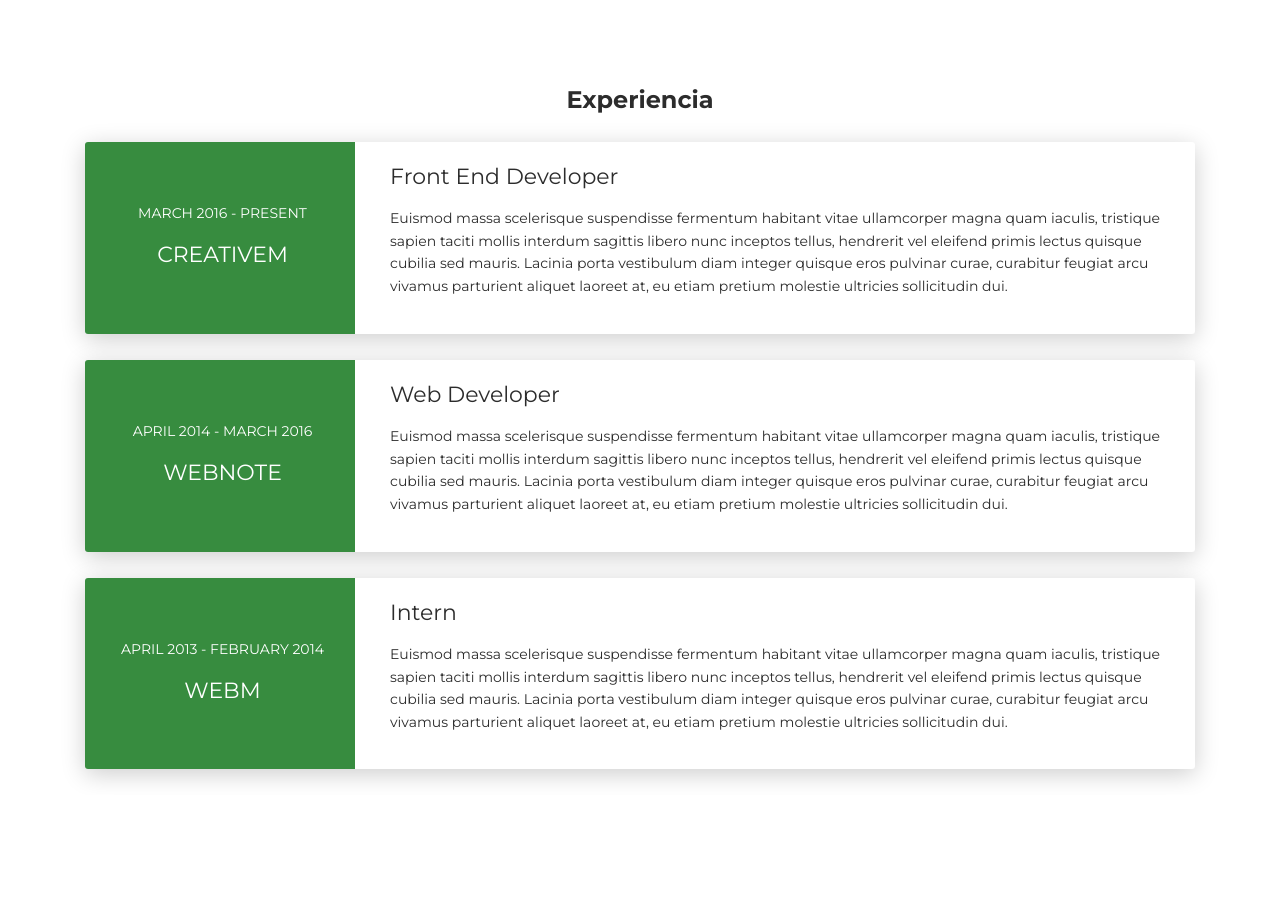
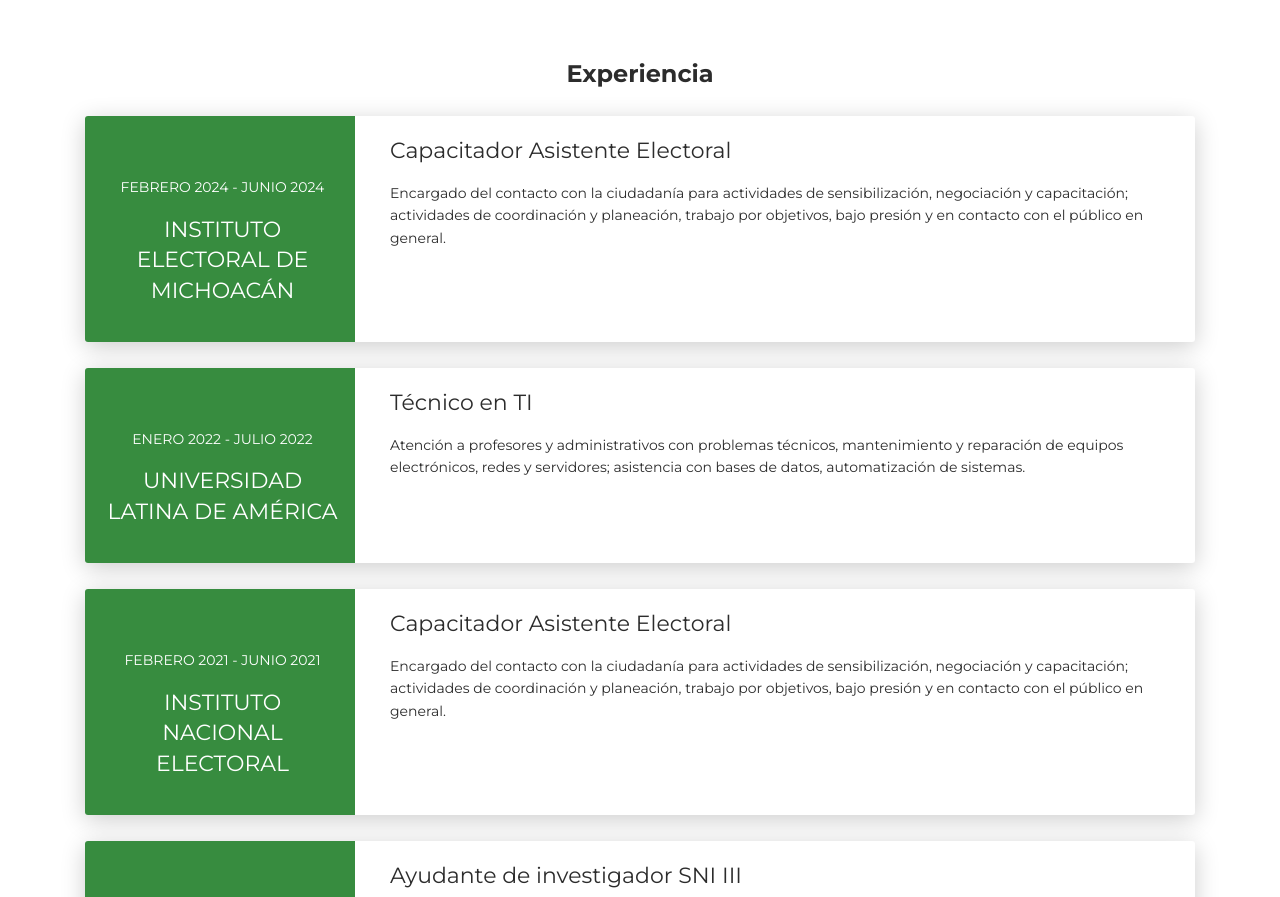
Before and after one commit to bokol-ooch/bokol-ooch.github.io, a plain HTML site: page index.html in a window 1280 px wide. Shown: the part 2720-3617 px from the top of the page. Drawn offline with Linux system fonts and the light colour scheme.

Commit message:
Update index.html

```diff
--- a/index.html
+++ b/index.html
@@ -114,7 +114,7 @@
           <div class="card-body">
             <div class="h5">Licenciatura en Ciencias Fisico Matematicas</div>
             <p class="category">Universidad Michoacana de San Nicolas de Hidalgo</p>
-            <p>Euismod massa scelerisque suspendisse fermentum habitant vitae ullamcorper magna quam iaculis, tristique sapien taciti mollis interdum sagittis libero nunc inceptos tellus, hendrerit vel eleifend primis lectus quisque cubilia sed mauris. Lacinia porta vestibulum diam integer quisque eros pulvinar curae, curabitur feugiat arcu vivamus parturient aliquet laoreet at, eu etiam pretium molestie ultricies sollicitudin dui.</p>
+            <p>Curse materias de probabilidad, estadística, programación avanzada, análisis de datos, aprendizaje maquina, bases de datos e inteligencia artificial. Tesis en análisis de sistemas dinámicos.</p>
           </div>
         </div>
       </div>
@@ -130,14 +130,14 @@
       <div class="card-body">
         <div class="row">
           <div class="col-md-6">
-            <div class="progress-container progress-primary"><span class="progress-badge">HTML</span>
+            <div class="progress-container progress-primary"><span class="progress-badge">Python</span>
               <div class="progress">
                 <div class="progress-bar progress-bar-primary" data-aos="progress-full" data-aos-offset="10" data-aos-duration="2000" role="progressbar" aria-valuenow="60" aria-valuemin="0" aria-valuemax="100" style="width: 80%;"></div><span class="progress-value">80%</span>
               </div>
             </div>
           </div>
           <div class="col-md-6">
-            <div class="progress-container progress-primary"><span class="progress-badge">CSS</span>
+            <div class="progress-container progress-primary"><span class="progress-badge">C++</span>
               <div class="progress">
                 <div class="progress-bar progress-bar-primary" data-aos="progress-full" data-aos-offset="10" data-aos-duration="2000" role="progressbar" aria-valuenow="60" aria-valuemin="0" aria-valuemax="100" style="width: 75%;"></div><span class="progress-value">75%</span>
               </div>
@@ -146,14 +146,14 @@
         </div>
         <div class="row">
           <div class="col-md-6">
-            <div class="progress-container progress-primary"><span class="progress-badge">JavaScript</span>
+            <div class="progress-container progress-primary"><span class="progress-badge">Java</span>
               <div class="progress">
                 <div class="progress-bar progress-bar-primary" data-aos="progress-full" data-aos-offset="10" data-aos-duration="2000" role="progressbar" aria-valuenow="60" aria-valuemin="0" aria-valuemax="100" style="width: 60%;"></div><span class="progress-value">60%</span>
               </div>
             </div>
           </div>
           <div class="col-md-6">
-            <div class="progress-container progress-primary"><span class="progress-badge">SASS</span>
+            <div class="progress-container progress-primary"><span class="progress-badge">SQL</span>
               <div class="progress">
                 <div class="progress-bar progress-bar-primary" data-aos="progress-full" data-aos-offset="10" data-aos-duration="2000" role="progressbar" aria-valuenow="60" aria-valuemin="0" aria-valuemax="100" style="width: 60%;"></div><span class="progress-value">60%</span>
               </div>
@@ -162,14 +162,14 @@
         </div>
         <div class="row">
           <div class="col-md-6">
-            <div class="progress-container progress-primary"><span class="progress-badge">Bootstrap</span>
+            <div class="progress-container progress-primary"><span class="progress-badge">R</span>
               <div class="progress">
                 <div class="progress-bar progress-bar-primary" data-aos="progress-full" data-aos-offset="10" data-aos-duration="2000" role="progressbar" aria-valuenow="60" aria-valuemin="0" aria-valuemax="100" style="width: 75%;"></div><span class="progress-value">75%</span>
               </div>
             </div>
           </div>
           <div class="col-md-6">
-            <div class="progress-container progress-primary"><span class="progress-badge">Photoshop</span>
+            <div class="progress-container progress-primary"><span class="progress-badge">Fortran</span>
               <div class="progress">
                 <div class="progress-bar progress-bar-primary" data-aos="progress-full" data-aos-offset="10" data-aos-duration="2000" role="progressbar" aria-valuenow="60" aria-valuemin="0" aria-valuemax="100" style="width: 70%;"></div><span class="progress-value">70%</span>
               </div>
@@ -319,14 +319,14 @@
       <div class="row">
         <div class="col-md-3 bg-primary" data-aos="fade-right" data-aos-offset="50" data-aos-duration="500">
           <div class="card-body cc-experience-header">
-            <p>March 2016 - Present</p>
-            <div class="h5">CreativeM</div>
+            <p>Febrero 2024 - Junio 2024</p>
+            <div class="h5">Instituto Electoral de Michoacán</div>
           </div>
         </div>
         <div class="col-md-9" data-aos="fade-left" data-aos-offset="50" data-aos-duration="500">
           <div class="card-body">
-            <div class="h5">Front End Developer</div>
-            <p>Euismod massa scelerisque suspendisse fermentum habitant vitae ullamcorper magna quam iaculis, tristique sapien taciti mollis interdum sagittis libero nunc inceptos tellus, hendrerit vel eleifend primis lectus quisque cubilia sed mauris. Lacinia porta vestibulum diam integer quisque eros pulvinar curae, curabitur feugiat arcu vivamus parturient aliquet laoreet at, eu etiam pretium molestie ultricies sollicitudin dui.</p>
+            <div class="h5">Capacitador Asistente Electoral</div>
+            <p>Encargado del contacto con la ciudadanía para actividades de sensibilización, negociación y capacitación; actividades de coordinación y planeación, trabajo por objetivos, bajo presión y en contacto con el público en general.</p>
           </div>
         </div>
       </div>
@@ -335,30 +335,50 @@
       <div class="row">
         <div class="col-md-3 bg-primary" data-aos="fade-right" data-aos-offset="50" data-aos-duration="500">
           <div class="card-body cc-experience-header">
-            <p>April 2014 - March 2016</p>
-            <div class="h5">WebNote</div>
+            <p>Enero 2022 - Julio 2022</p>
+            <div class="h5">Universidad Latina de América</div>
           </div>
         </div>
         <div class="col-md-9" data-aos="fade-left" data-aos-offset="50" data-aos-duration="500">
           <div class="card-body">
-            <div class="h5">Web Developer</div>
-            <p>Euismod massa scelerisque suspendisse fermentum habitant vitae ullamcorper magna quam iaculis, tristique sapien taciti mollis interdum sagittis libero nunc inceptos tellus, hendrerit vel eleifend primis lectus quisque cubilia sed mauris. Lacinia porta vestibulum diam integer quisque eros pulvinar curae, curabitur feugiat arcu vivamus parturient aliquet laoreet at, eu etiam pretium molestie ultricies sollicitudin dui.</p>
+            <div class="h5">Técnico en TI</div>
+            <p>Atención a profesores y administrativos con problemas técnicos, mantenimiento y reparación de equipos electrónicos, redes y servidores; asistencia con bases de datos, automatización de sistemas.</p>
           </div>
         </div>
       </div>
     </div>
+
+
+<div class="card">
+      <div class="row">
+        <div class="col-md-3 bg-primary" data-aos="fade-right" data-aos-offset="50" data-aos-duration="500">
+          <div class="card-body cc-experience-header">
+            <p>Febrero 2021 - Junio 2021</p>
+            <div class="h5">Instituto Nacional Electoral</div>
+          </div>
+        </div>
+        <div class="col-md-9" data-aos="fade-left" data-aos-offset="50" data-aos-duration="500">
+          <div class="card-body">
+            <div class="h5">Capacitador Asistente Electoral</div>
+            <p>Encargado del contacto con la ciudadanía para actividades de sensibilización, negociación y capacitación; actividades de coordinación y planeación, trabajo por objetivos, bajo presión y en contacto con el público en general.</p>
+          </div>
+        </div>
+      </div>
+    </div>
+
+
     <div class="card">
       <div class="row">
         <div class="col-md-3 bg-primary" data-aos="fade-right" data-aos-offset="50" data-aos-duration="500">
           <div class="card-body cc-experience-header">
-            <p>April 2013 - February 2014</p>
-            <div class="h5">WEBM</div>
+            <p>Diciembre 2020 - Diciembre 2021</p>
+            <div class="h5">UMSNH-Conacyt</div>
           </div>
         </div>
         <div class="col-md-9" data-aos="fade-left" data-aos-offset="50" data-aos-duration="500">
           <div class="card-body">
-            <div class="h5">Intern</div>
-            <p>Euismod massa scelerisque suspendisse fermentum habitant vitae ullamcorper magna quam iaculis, tristique sapien taciti mollis interdum sagittis libero nunc inceptos tellus, hendrerit vel eleifend primis lectus quisque cubilia sed mauris. Lacinia porta vestibulum diam integer quisque eros pulvinar curae, curabitur feugiat arcu vivamus parturient aliquet laoreet at, eu etiam pretium molestie ultricies sollicitudin dui.</p>
+            <div class="h5">Ayudante de investigador SNI III</div>
+            <p>Desempeño laboral de asistencia en investigación, lectura de textos académicos en inglés, redacción en latex, modelado y simulación numérica.</p>
           </div>
         </div>
       </div>
```
